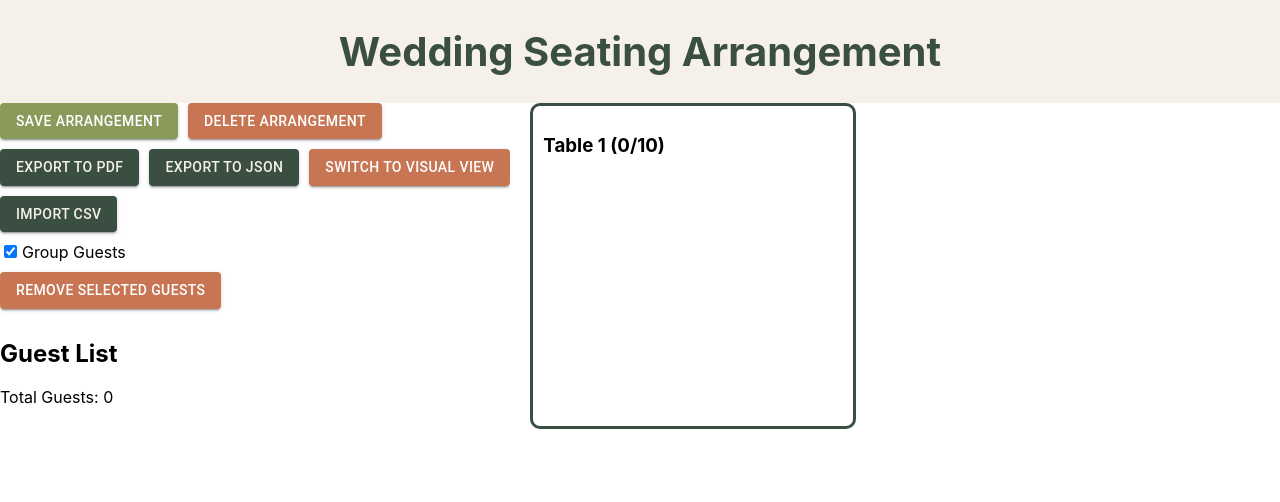
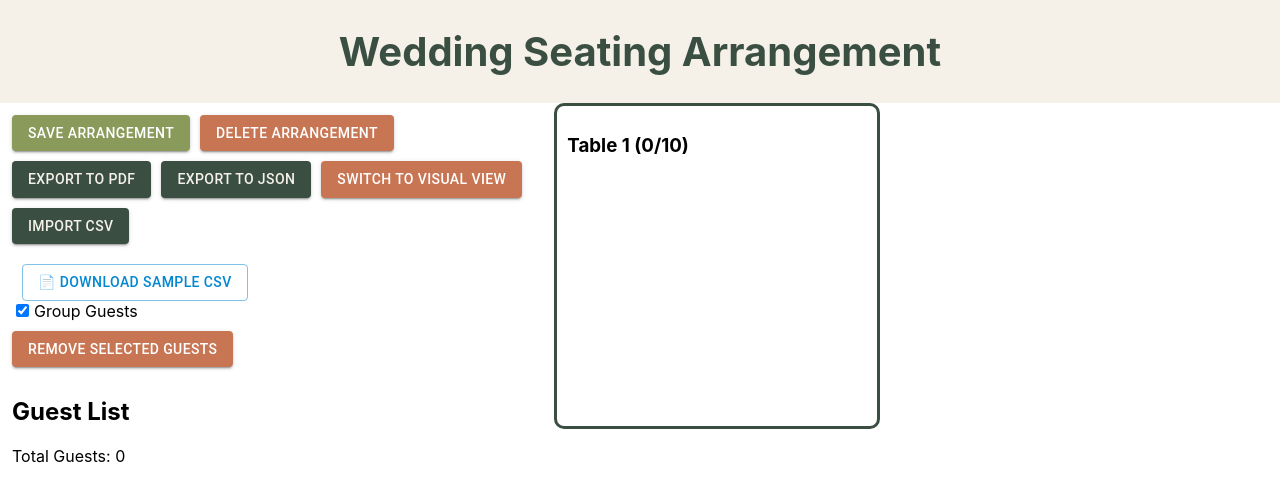
Before and after one commit to rraygoza99/sitting-chart, a React (Create React App) app: page /wedding/1 in a window 1280 px wide. Shown: the top 502 px of the page. Built offline with nearby package versions, Linux system fonts and the light colour scheme.

Commit message:
Enhacements

```diff
--- a/src/components/SeatingCanvas.js
+++ b/src/components/SeatingCanvas.js
@@ -30,6 +30,7 @@ function SeatingCanvas({ guests = [] }) {
     const [editFirstName, setEditFirstName] = useState('');
     const [editLastName, setEditLastName] = useState('');
     const [contextMenu, setContextMenu] = useState({ visible: false, x: 0, y: 0 });
+    const [isDragOverGuestList, setIsDragOverGuestList] = useState(false);
 
     const handleCloseAlert = () => setAlertOpen(false);
     const getStorageKey = useCallback(() => `weddingArrangement-${weddingId || 'default'}`, [weddingId]);    useEffect(() => {
@@ -209,6 +210,36 @@ const saveArrangement = async () => {
         setAlertOpen(true);
     };
 
+    const downloadSampleCSV = () => {
+        // Create sample CSV data with the expected format: Firstname,Lastname,Group,ID
+        const sampleData = [
+            'John,Doe,Family,1',
+            'Jane,Doe,Family,2',
+            'Mike,Smith,Friends,3',
+            'Sarah,Johnson,Friends,4',
+            'Robert,Williams,Colleagues,5',
+            'Emily,Brown,Colleagues,6',
+            'David,Jones,Family,7',
+            'Lisa,Garcia,Friends,8'
+        ];
+
+        const csvContent = sampleData.join('\n');
+        const dataBlob = new Blob([csvContent], { type: 'text/csv' });
+
+        const url = URL.createObjectURL(dataBlob);
+        const link = document.createElement('a');
+        link.href = url;
+        link.download = 'sample_guest_list.csv';
+        document.body.appendChild(link);
+        link.click();
+        document.body.removeChild(link);
+        URL.revokeObjectURL(url);
+
+        setAlertMessage('Sample CSV downloaded successfully!');
+        setAlertSeverity('info');
+        setAlertOpen(true);
+    };
+
     const toggleViewMode = () => {
         setViewMode(prevMode => (prevMode === 'list' ? 'visual' : 'list'));
     };    const handleDrop = (guest, tableIndex) => {
@@ -256,6 +287,49 @@ const saveArrangement = async () => {
         }
     };
 
+    // Handle dropping guests back to the guest list (unassign them)
+    const handleDropToGuestList = (guest) => {
+        const fromTableIndex = parseInt(guest.fromTableIndex, 10);
+
+        // Only process if the guest is coming from a table
+        if (!isNaN(fromTableIndex)) {
+            const isMultiDrag = guest.isMultiDrag;
+            const guestsToMove = isMultiDrag ? guest.selectedGuests : [guest];
+
+            // Remove from tables and add back to guest list
+            setTables(prevTables => {
+                const updatedTables = [...prevTables];
+
+                guestsToMove.forEach(guestToMove => {
+                    const guestFromTableIndex = parseInt(guestToMove.fromTableIndex, 10);
+                    if (!isNaN(guestFromTableIndex)) {
+                        updatedTables[guestFromTableIndex] = updatedTables[guestFromTableIndex].filter(
+                            assigned => assigned.id !== guestToMove.id
+                        );
+                    }
+                });
+
+                return updatedTables;
+            });
+
+            setGuestList(prevGuestList => {
+                const updatedGuestList = [...prevGuestList];
+
+                guestsToMove.forEach(guestToMove => {
+                    // Remove the fromTableIndex property before adding back to guest list
+                    const { fromTableIndex, ...cleanGuest } = guestToMove;
+                    updatedGuestList.push(cleanGuest);
+                });
+
+                return updatedGuestList;
+            });
+
+            if (isMultiDrag) {
+                setSelectedGuests(new Set());
+            }
+        }
+    };
+
     const handleRemove = (guest, tableIndex) => {
         setTables(prevTables => {
             const updatedTables = [...prevTables];
@@ -264,6 +338,22 @@ const saveArrangement = async () => {
         });
 
         setGuestList(prevGuestList => [...prevGuestList, guest]);
+    };
+
+    // Clear all guests from a specific table
+    const handleClearTable = (tableIndex) => {
+        setTables(prevTables => {
+            const updatedTables = [...prevTables];
+            const guestsToMove = updatedTables[tableIndex];
+
+            // Clear the table
+            updatedTables[tableIndex] = [];
+
+            // Add all guests back to guest list
+            setGuestList(prevGuestList => [...prevGuestList, ...guestsToMove]);
+
+            return updatedTables;
+        });
     };
 
     /*const handleReassign = (guest, fromTableIndex, toTableIndex) => {
@@ -393,6 +483,17 @@ const saveArrangement = async () => {
                 >
                     <h3 style={{ marginBottom: '10px' }}>
                         Table {tableIndex + 1} ({table.length}/10) {/* Counter for assigned seats */}
+                        {table.length > 0 && (
+                            <IconButton
+                                onClick={() => handleClearTable(tableIndex)}
+                                color="error"
+                                size="small"
+                                title="Clear all guests from this table"
+                                style={{ marginLeft: '10px' }}
+                            >
+                                <Icon>delete</Icon>
+                            </IconButton>
+                        )}
                     </h3>
                     {table.map((guest) => (
                         <div
@@ -452,6 +553,17 @@ const saveArrangement = async () => {
                         className='visual-table-title'
                     >
                         Table {tableIndex + 1} ({table.length}/10)
+                        {table.length > 0 && (
+                            <IconButton
+                                onClick={() => handleClearTable(tableIndex)}
+                                color="error"
+                                size="small"
+                                title="Clear all guests from this table"
+                                style={{ marginLeft: '5px' }}
+                            >
+                                <Icon>clear_all</Icon>
+                            </IconButton>
+                        )}
                     </span>
                     {table.map((guest, index) => {
                         const angle = (index / 10) * 2 * Math.PI; // Divide the circle into 10 equal parts
@@ -761,7 +873,31 @@ const saveArrangement = async () => {
                     {alertMessage}
                 </Alert>
             </Snackbar>
-            <div className="guestList">
+            <div className="guestList"
+                onDragOver={(e) => {
+                    e.preventDefault();
+                    setIsDragOverGuestList(true);
+                }}
+                onDragLeave={(e) => {
+                    // Only hide if we're leaving the guest list container entirely
+                    if (!e.currentTarget.contains(e.relatedTarget)) {
+                        setIsDragOverGuestList(false);
+                    }
+                }}
+                onDrop={(e) => {
+                    e.preventDefault();
+                    const guest = JSON.parse(e.dataTransfer.getData('guest'));
+                    handleDropToGuestList(guest);
+                    setIsDragOverGuestList(false);
+                }}
+                style={{
+                    backgroundColor: isDragOverGuestList ? '#e8f5e8' : 'transparent',
+                    border: isDragOverGuestList ? '2px dashed #4caf50' : '2px dashed transparent',
+                    borderRadius: '8px',
+                    padding: '10px',
+                    transition: 'all 0.2s ease'
+                }}
+            >
                 <div>
                     <Button
                         variant="contained"
@@ -813,6 +949,15 @@ const saveArrangement = async () => {
 
                 <div>
                     <CSVImporter onImport={handleCSVImport} />
+                    <Button
+                        variant="outlined"
+                        color="info"
+                        onClick={downloadSampleCSV}
+                        style={{ marginTop: '10px', marginLeft: '10px' }}
+                        className='download-sample-button'
+                    >
+                        📄 Download Sample CSV
+                    </Button>
                 </div>
                 <label style={{ display: 'block', marginBottom: '10px' }}>
                     <input
@@ -833,6 +978,20 @@ const saveArrangement = async () => {
                     Remove Selected Guests
                 </Button>
                 <h2>Guest List</h2>
+                {isDragOverGuestList && (
+                    <div style={{
+                        padding: '8px 12px',
+                        backgroundColor: '#c8e6c9',
+                        border: '1px solid #4caf50',
+                        borderRadius: '4px',
+                        marginBottom: '10px',
+                        fontSize: '14px',
+                        color: '#2e7d32',
+                        textAlign: 'center'
+                    }}>
+                        🔄 Drop here to unassign from table
+                    </div>
+                )}
                 <p>Total Guests: {guestList.length}</p>
                 {selectedGuests.size > 1 && (
                     <div style={{
```
